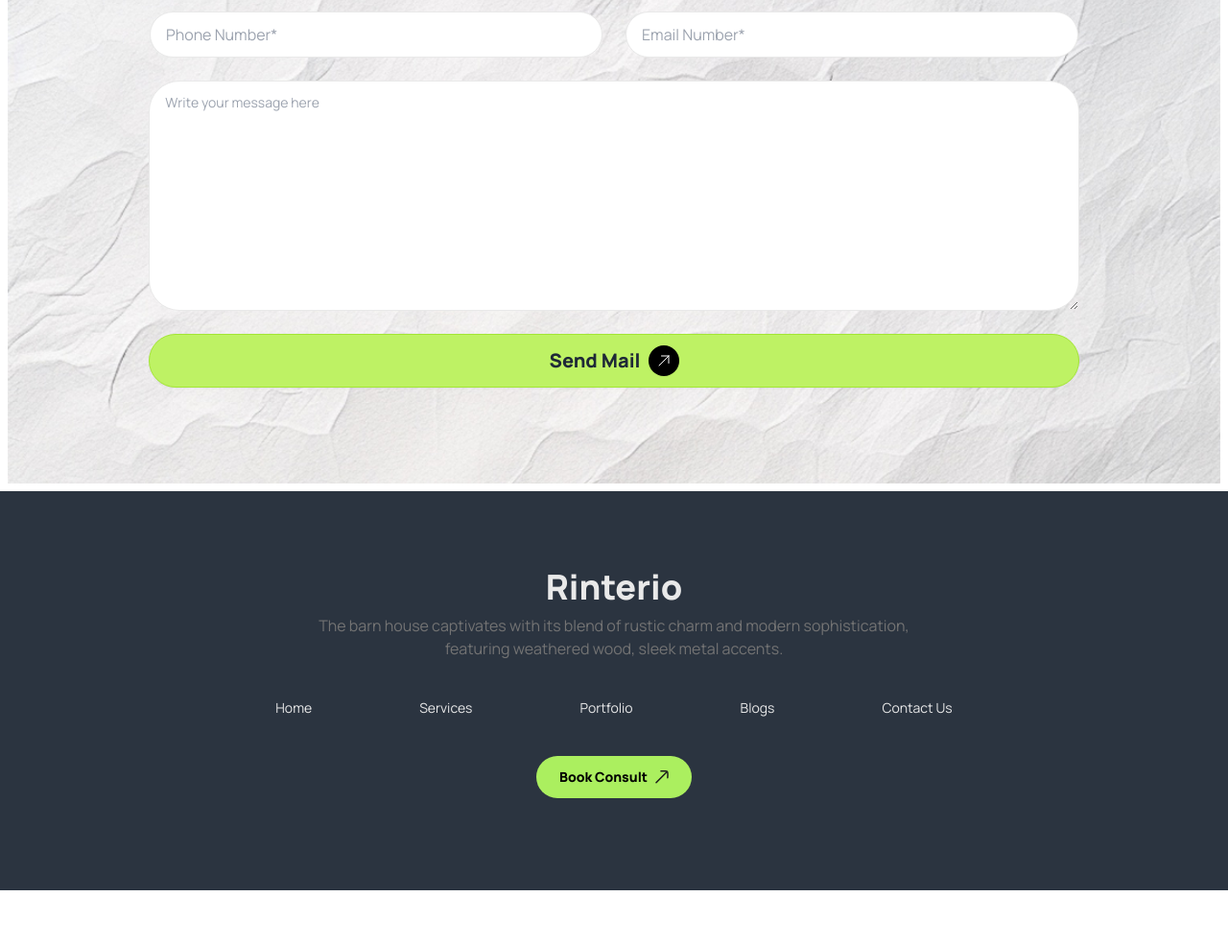
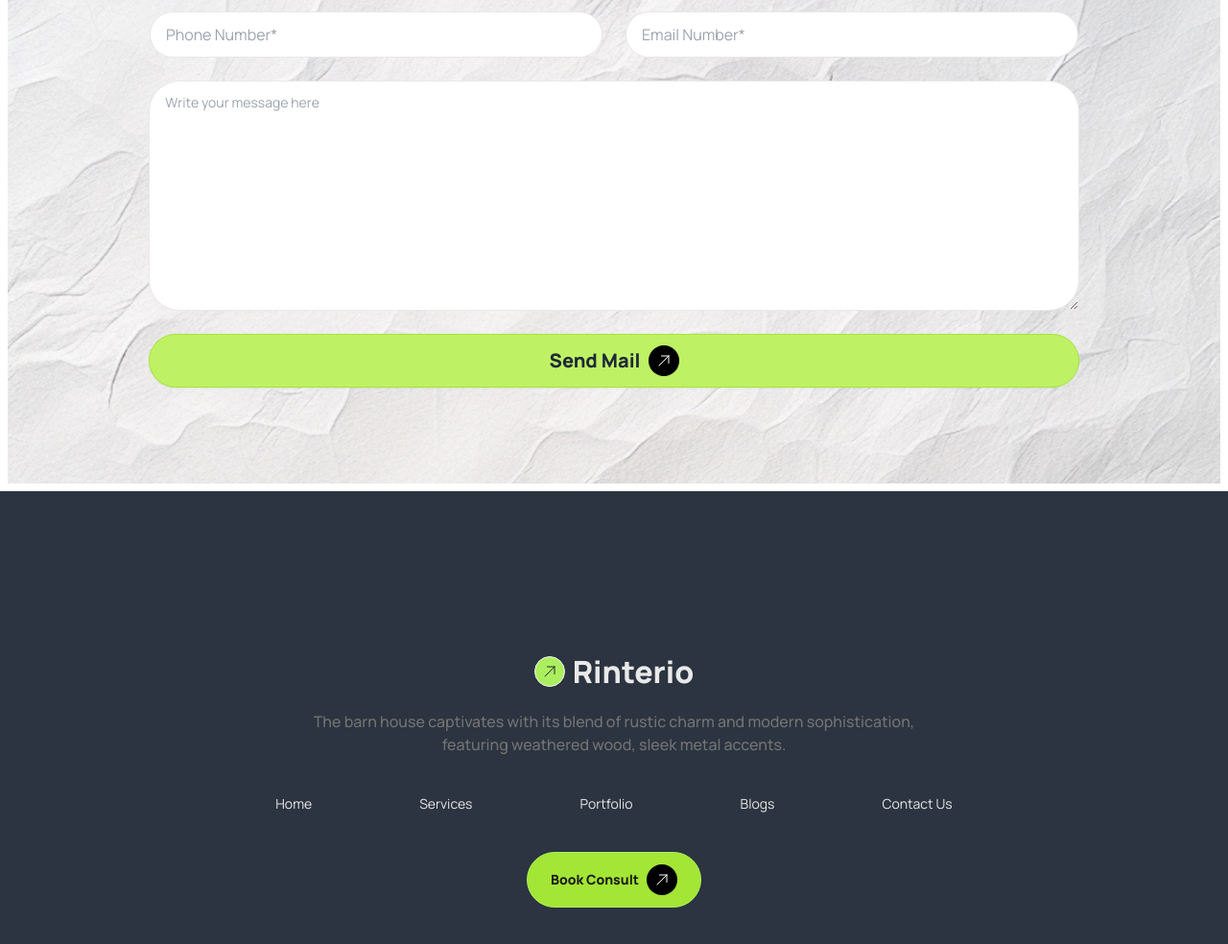
Before and after one commit to Parthaprotimdev/programminghro-assignment-three-B10, a plain HTML site: page index.html in a window 1280 px wide. Shown: the part 3742-4726 px from the top of the page at 96% size. Before the commit the page ends 4670 px from the top, so only its background shows below. Drawn offline with nearby package versions, Linux system fonts and the light colour scheme.

Commit message:
footer and final commit

```diff
--- a/index.html
+++ b/index.html
@@ -30,9 +30,6 @@
           #fff 0%,
           rgba(255, 255, 255, 0) 100%
         );
-      }
-      .partha {
-        border: 1px solid red;
       }
     </style>
   </head>
@@ -756,19 +753,44 @@
       </section>
     </main>
 
-    <!-- up done with responsive -->
+    <!-- Footer Section -->
 
     <footer
-      class="mx-auto footer bg-neutral text-neutral-content flex flex-col items-center pt-20"
+      class="mx-auto footer bg-neutral text-neutral-content flex flex-col items-center py-16"
     >
-      <div class="w-[42.39rem] flex flex-col items-center">
-        <h2 class="text-4xl font-extrabold text-[#E9E9E9]">Rinterio</h2>
-        <p class="text-base text-center text-[#737373]">
+      <div
+        class="w-[42.39rem] flex flex-col items-center gap-y-4 pt[4.5rem] md:pt-[6.25rem]"
+      >
+        <a
+          class="btn btn-ghost text-[1.75rem] leading:[2.375] md:text-[2rem] md:leading-[2.75rem] font-extrabold text-[#E9E9E9]"
+        >
+          <div class="btn btn-circle btn-sm bg-[#ABEF5F] hover:bg-[#ABEF5F]">
+            <svg
+              xmlns="http://www.w3.org/2000/svg"
+              fill="none"
+              viewBox="0 0 24 24"
+              stroke-width="1.5"
+              stroke="currentColor"
+              class="size-4"
+            >
+              <path
+                stroke-linecap="round"
+                stroke-linejoin="round"
+                d="m4.5 19.5 15-15m0 0H8.25m11.25 0v11.25"
+              />
+            </svg>
+          </div>
+          Rinterio</a
+        >
+
+        <p
+          class="max-w-[19.73rem] lg:max-w-[42.39rem] font-medium text-base text-center text-[#737373]"
+        >
           The barn house captivates with its blend of rustic charm and modern
           sophistication, featuring weathered wood, sleek metal accents.
         </p>
       </div>
-      <div class="text-[#E9E9E9] md:flex gap-28">
+      <div class="text-[#E9E9E9] md:flex gap-x-28 gap-y-8">
         <a class="link link-hover">Home</a>
         <a class="link link-hover">Services</a>
         <a class="link link-hover">Portfolio</a>
@@ -777,30 +799,25 @@
       </div>
 
       <button
-        class="bg-[#ABEF5F] px-[1.5rem] py-[.75rem] rounded-[2rem] mx-auto mb-[6rem] flex justify-center items-center gap-2 text-black font-extrabold"
+        class="hidden min-[600px]:flex bg-lime-400 px-[1.5rem] py-[.75rem] rounded-[2rem] mx-auto justify-center items-center gap-2 border border-[#ABEF5F] text-[#1C1C1C] font-extrabold"
       >
         Book Consult
+        <div class="btn btn-circle btn-sm bg-black hover:bg-black border-none">
           <svg
             xmlns="http://www.w3.org/2000/svg"
-          width="14"
-          height="14"
-          viewBox="0 0 14 14"
             fill="none"
+            viewBox="0 0 24 24"
+            stroke-width="1.5"
+            stroke="currentColor"
+            class="text-white size-4"
           >
             <path
-            d="M12.0016 1.74121L0.997989 12.7375"
-            stroke="#1C1C1C"
-            stroke-width="1.5"
-            stroke-linecap="round"
-          />
-          <path
-            d="M6.00191 0.87079C6.00191 0.87079 11.6356 0.397774 12.4903 1.25297C13.3449 2.10817 12.868 7.74156 12.868 7.74156"
-            stroke="#1C1C1C"
-            stroke-width="1.5"
               stroke-linecap="round"
               stroke-linejoin="round"
+              d="m4.5 19.5 15-15m0 0H8.25m11.25 0v11.25"
             />
           </svg>
+        </div>
       </button>
     </footer>
   </body>
```
Lines whose indentation alone changed are shown as unchanged.
